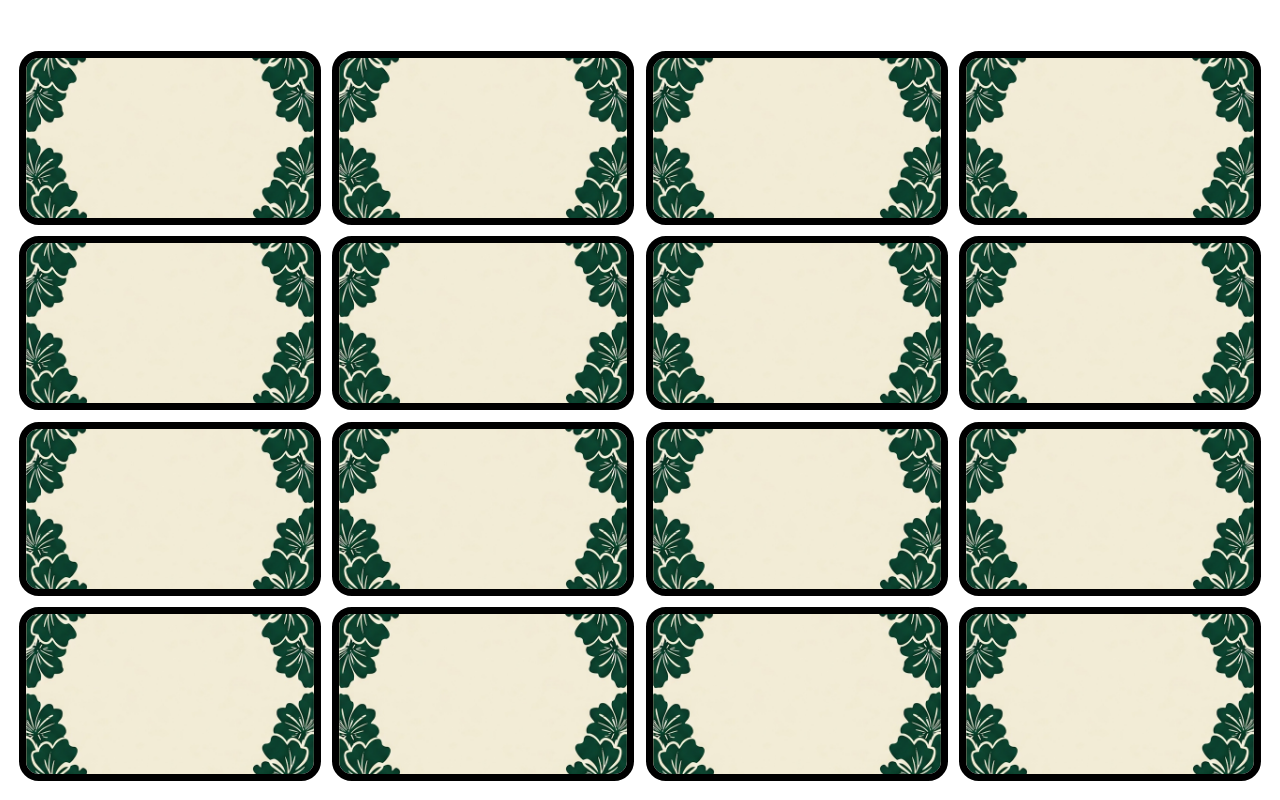
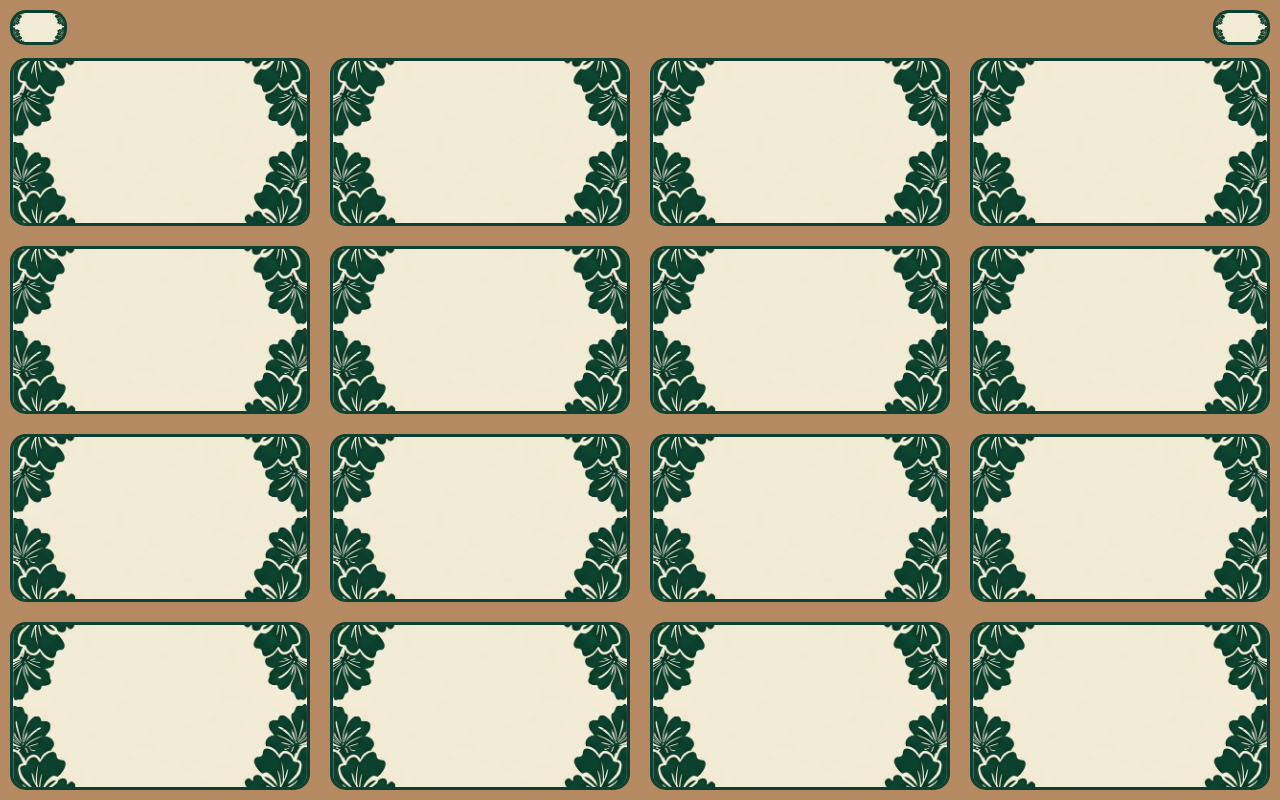
Before and after one commit to gilad905/ela-memory, a plain HTML site: page index.html in a window 1280 px wide. Drawn offline with Linux system fonts and the light colour scheme.

Commit message:
started hud; rotating on click

```diff
--- a/index.html
+++ b/index.html
@@ -10,14 +10,17 @@
 </head>
 
 <body>
-  <div id="hud"></div>
+  <div id="hud">
+    <div class="card-side card-back"></div>
+    <div class="card-side card-back"></div>
+  </div>
   <main id="board">
   </main>
 
   <template id="card-template">
     <div class="card">
-      <div>FRONT</div>
-      <div>REAR</div>
+      <div class="card-side card-back"></div>
+      <div class="card-side"></div>
     </div>
   </template>
 
--- a/main.mjs
+++ b/main.mjs
@@ -4,9 +4,9 @@ createBoard(4, 4);
 function createBoard(rows, cols) {
   const cardCount = rows * cols;
   const cardNums = getRandomCardNums(cardCount);
+  const board = document.querySelector("#board");
   const cardTemplate =
     document.querySelector("#card-template").content.children[0];
-  const board = document.querySelector("#board");
 
   board.style.setProperty("--rows", rows);
   board.style.setProperty("--cols", cols);
@@ -17,6 +17,7 @@ function createBoard(rows, cols) {
       const cardNum = cardNums[cardI] + 1;
       const card = cardTemplate.cloneNode(true);
 
+      card.dataset.cardNum = cardNum;
       const imageUrl = `./assets/cards/${cardNum}.jpeg`;
       card.children[1].style.backgroundImage = `url(${imageUrl})`;
       card.addEventListener("click", onCardClick);
@@ -43,4 +44,11 @@ function getRandomOrder(count) {
   return order;
 }
 
-function onCardClick(event) {}
+function onCardClick(event) {
+  const card = event.currentTarget;
+  card.classList.toggle("flipped");
+  // const flippedCards = document.querySelectorAll(".flipped:not(.matched)");
+  // if (flippedCards.length === 2) {
+  //   checkMatch(flippedCards);
+  // }
+}
--- a/style.css
+++ b/style.css
@@ -1,22 +1,34 @@
 body {
   margin: 0;
   --card-padding: 1vw;
-  --hud-height: 4vh;
+  --hud-height: 6vh;
   --board-height: calc(100vh - var(--hud-height));
   --board-width: 100vw;
+  background-color: #b58961;
 }
 
 #hud {
   height: var(--hud-height);
+  padding: var(--card-padding);
+  padding-bottom: calc(var(--card-padding) / 2);
+  display: flex;
+  justify-content: space-between;
+  align-items: center;
+  box-sizing: border-box;
+}
+
+#hud .card-side {
+  height: 100%;
+  width: 4vw;
 }
 
 #board {
   height: var(--board-height);
   width: var(--board-width);
-  padding: var(--card-padding);
+  /* padding: var(--card-padding); */
   box-sizing: border-box;
-  --total-col-padding: calc(var(--card-padding) * (var(--cols) + 1) * 2);
-  --total-row-padding: calc(var(--card-padding) * (var(--rows) + 1) * 2);
+  --total-col-padding: calc(var(--card-padding) * (var(--cols)) * 2);
+  --total-row-padding: calc(var(--card-padding) * (var(--rows)) * 2);
   /* disable spacing because of line breaks */
   font-size: 0;
 }
@@ -33,35 +45,37 @@ body {
   /* box-shadow: 0 0 10px rgba(0, 0, 0, 0.5); */
 }
 
-.card div {
+.card-side {
+  background-size: cover;
+  background-position: center;
+  background-repeat: no-repeat;
+  outline: 0.3vw solid #0d402e;
+  border-radius: 1vw;
+}
+
+.card-back {
+  background-image: url("./assets/card-back.jpg");
+}
+
+.card .card-side {
   position: absolute;
   top: 0;
   left: 0;
-  background-size: cover;
-  background-position: center;
-  background-repeat: no-repeat;
-  outline: 0.6vw solid black;
-  border-radius: 1vw;
   backface-visibility: hidden;
   width: 100%;
   height: 100%;
 }
 
 .card,
-.card div {
+.card-side {
   transform-style: preserve-3d;
 }
 
-.card div:first-child {
-  background-image: url("./assets/card-back.jpg");
+.card .card-side:first-child {
   transform: rotateY(0deg);
 }
 
-.card div:last-child {
-  background-color: blue;
-}
-
-.card:hover,
-.card div:last-child {
+.card.flipped,
+.card .card-side:last-child {
   transform: rotateY(-180deg);
 }
```
Also changed, not shown: notes.txt.
